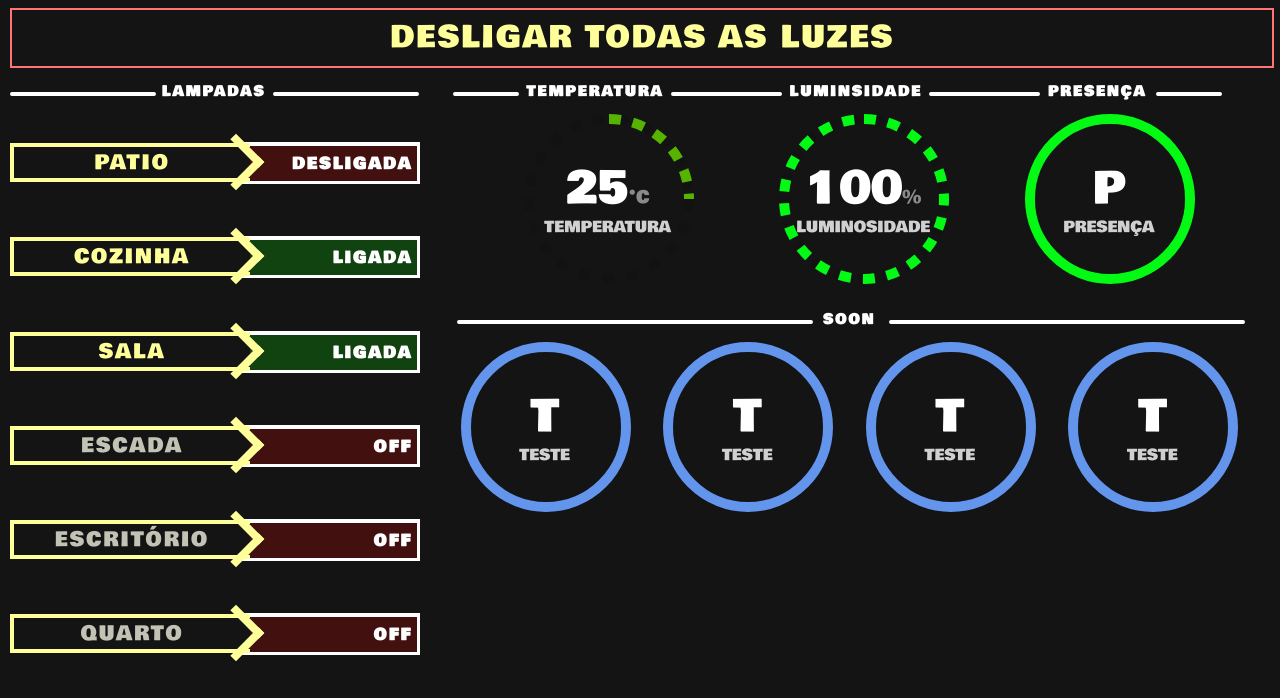
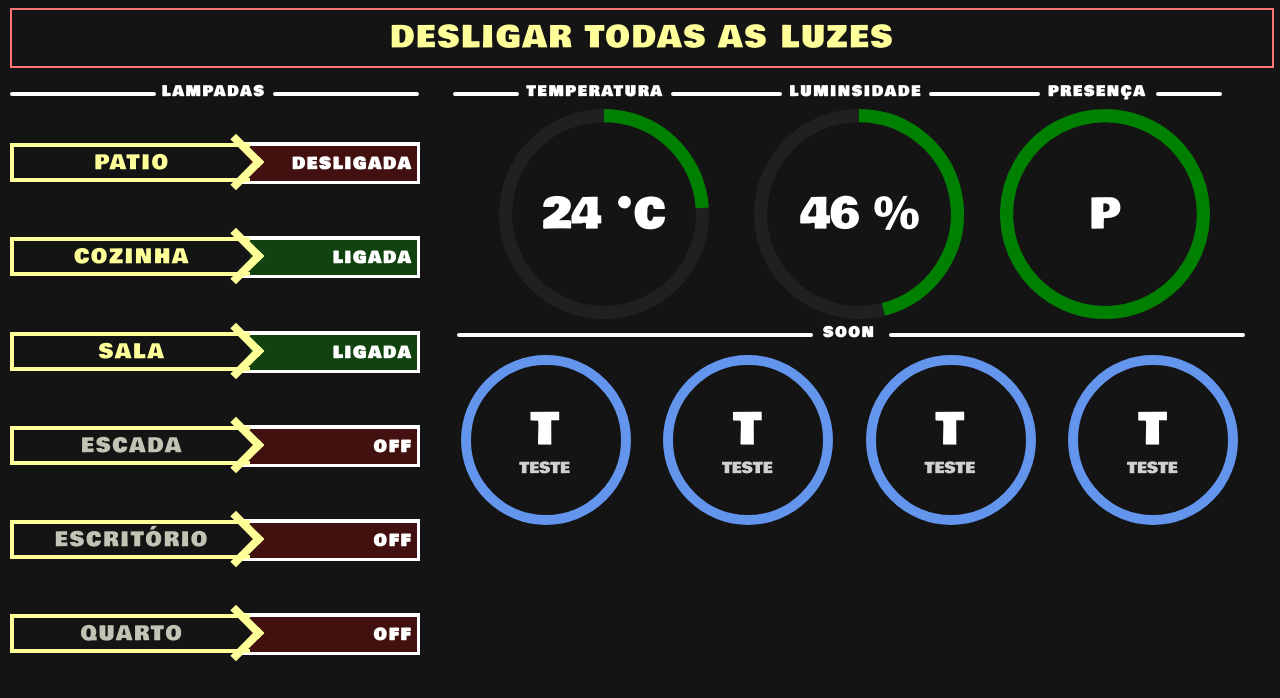
Before and after one commit to Cassiobsk8/AutoHome, a plain HTML site: page NodeMCU_code/data/comm.htm in a window 1280 px wide. Drawn offline with Linux system fonts and the light colour scheme.

Commit message:
Substituição dos gauge PT1 e interação deles com JSON

```diff
--- a/NodeMCU_code/data/comm.css
+++ b/NodeMCU_code/data/comm.css
@@ -271,7 +271,6 @@ i {
     Overflow:        Hidden;
     Cursor:          Default;
   }
-
   .GaugeMeter SPAN,
   .GaugeMeter B{
     Margin:          -10px 32px;
@@ -302,3 +301,69 @@ i {
     Font-Weight:     300;
     Opacity:         .8;
   }
+
+  .pie_progress {
+	position: relative;
+	text-align: center;
+	margin-top: 10px;
+	margin-left: -10px;
+
+	-webkit-transform-style: preserve-3d;
+
+			transform-style: preserve-3d;
+  }
+  .pie_progress2 {
+	position: relative;
+	text-align: center;
+	margin-top: 10px;
+	margin-left: -10px;
+
+	-webkit-transform-style: preserve-3d;
+
+			transform-style: preserve-3d;
+  }
+  .pie_progress3 {
+	position: relative;
+	text-align: center;
+	margin-top: 10px;
+	margin-left: -10px;
+
+	-webkit-transform-style: preserve-3d;
+
+			transform-style: preserve-3d;
+  }
+  .pie_progress__svg {
+	position: relative;
+	display: inline-block;
+	width: 100%;
+	padding-bottom: 100%;
+	overflow: hidden;
+	vertical-align: middle;
+  }
+  .pie_progress__svg svg {
+	position: absolute;
+	top: 0;
+	left: 0;
+	display: inline-block;
+	width: 100%;
+	height: 100%;
+	margin: 0 auto;
+  }
+  .pie_progress__content, .pie_progress__number, .pie_progress__label, .pie_progress__icon {
+	position: absolute;
+	top: 50%;
+	left: 0;
+	width: 100%;
+	-webkit-transform: translateY(-50%);
+		-ms-transform: translateY(-50%);
+			transform: translateY(-50%);
+  }
+
+  .pie_progress__number {
+	font-size: 42px;
+  }
+
+  .pie_progress__label {
+	margin-top: 32px;
+	font-size: 12px;
+  }
--- a/NodeMCU_code/data/comm.htm
+++ b/NodeMCU_code/data/comm.htm
@@ -8,6 +8,8 @@
 
 	<script src="jquery-3.2.1.min.js"></script>
 	<script src="jquery.AshAlom.gaugeMeter-2.0.0.min.js"></script>
+	<script src="jquery-asPieProgress.js"></script>
+
 	<script>
 		function soundclick() {
 			var snd = new Audio("clickm.mp3");
@@ -23,50 +25,106 @@
 
 	<script>
 		function refresh() {
-			$.getJSON('test.json', function (jd) {
-				$('#ipatio').html('' + jd.patio + '');
-				$('#icozinha').html('' + jd.cozinha + '');
-				$('#isala').html('' + jd.sala + '');
-				$('#iescada').html('' + jd.escada + '');
-				$('#iescritorio').html('' + jd.escritorio + '');
-				$('#iquarto').html('' + jd.quarto + '');
-				console.log(jd);
-				if (jd.patio == "LIGADA") {
+			$(document).ready(function () {
+				$.getJSON('test.json', function (data) {
+					$('#ipatio').html(data.patio);
+					$('#icozinha').html(data.cozinha);
+					$('#isala').html(data.sala);
+					$('#iescada').html(data.escada);
+					$('#iescritorio').html(data.escritorio);
+					$('#iquarto').html(data.quarto);
+
+					$('.pie_progress').asPieProgress('go', data.gtemp);
+					$('.pie_progress2').asPieProgress('go', data.glum);
+					var datagpres = (data.gpres * 100)
+					$('.pie_progress3').asPieProgress('go', datagpres);
+
+					if (data.patio == "LIGADA") {
 						$('#bpatio').css('background', 'rgba(0, 255, 0, 0.2)');
 					} else {
 						$('#bpatio').css('background', 'rgba(255, 0, 0, 0.2)');
 					};
-				if (jd.cozinha == "LIGADA") {
+					if (data.cozinha == "LIGADA") {
 						$('#bcozinha').css('background', 'rgba(0, 255, 0, 0.2)');
 					} else {
 						$('#bcozinha').css('background', 'rgba(255, 0, 0, 0.2)');
 					};
-				if (jd.sala == "LIGADA") {
+					if (data.sala == "LIGADA") {
 						$('#bsala').css('background', 'rgba(0, 255, 0, 0.2)');
 					} else {
 						$('#bsala').css('background', 'rgba(255, 0, 0, 0.2)');
 					};
-				if (jd.escada == "LIGADA") {
+					if (data.escada == "LIGADA") {
 						$('#bescada').css('background', 'rgba(0, 255, 0, 0.2)');
 					} else {
 						$('#bescada').css('background', 'rgba(255, 0, 0, 0.2)');
 					};
-				if (jd.escritorio == "LIGADA") {
+					if (data.escritorio == "LIGADA") {
 						$('#bescritorio').css('background', 'rgba(0, 255, 0, 0.2)');
 					} else {
 						$('#bescritorio').css('background', 'rgba(255, 0, 0, 0.2)');
 					};
-				if (jd.quarto == "LIGADA") {
+					if (data.quarto == "LIGADA") {
 						$('#bquarto').css('background', 'rgba(0, 255, 0, 0.2)');
 					} else {
 						$('#bquarto').css('background', 'rgba(255, 0, 0, 0.2)');
 					};
 				});
+			})
 			setTimeout(refresh, 500);
 		}
 		refresh();
 	</script>
 
+	<script type="text/javascript">
+		jQuery(function ($) {
+			$('.pie_progress').asPieProgress({
+				namespace: 'pie_progress',
+				min: 0,
+				max: 100,
+				speed: 28,
+				barcolor: 'green',
+				trackcolor: '#202020',
+				barsize: '10',
+				easing: 'linear',
+				numberCallback(n) {
+					'use strict';
+					const percentage = Math.round(this.getPercentage(n));
+					return `${percentage} °C`;
+				},
+			});
+			$('.pie_progress2').asPieProgress({
+				namespace: 'pie_progress2',
+				min: 0,
+				max: 100,
+				speed: 28,
+				barcolor: 'green',
+				trackcolor: '#202020',
+				barsize: '10',
+				easing: 'linear',
+				numberCallback(n) {
+					'use strict';
+					const percentage = Math.round(this.getPercentage(n));
+					return `${percentage} %`;
+				},
+			});
+			$('.pie_progress3').asPieProgress({
+				namespace: 'pie_progress3',
+				min: 0,
+				max: 100,
+				speed: 10,
+				barcolor: 'green',
+				trackcolor: '#202020',
+				barsize: '10',
+				easing: 'ease',
+				numberCallback(n) {
+					'use strict';
+					const percentage = Math.round(this.getPercentage(n));
+					return `P`;
+				},
+			});
+		});
+	</script>
 
 </head>
 
@@ -74,7 +132,7 @@
 	<div id="container">
 
 
-		<button class="button buttont" onclick="soundclick(); test()">DESLIGAR TODAS AS LUZES</button>
+		<button class="button buttont" onclick="soundclick(); testt()">DESLIGAR TODAS AS LUZES</button>
 
 
 		<div id="esq">
@@ -137,18 +195,18 @@
 				<div class="floating-box2"></div>
 				<p></p>
 				<div id="gauge1">
-					<div class="GaugeMeter" id="GaugeMeter_1" data-percent="25" data-stripe="12" data-append="°C" data-animate_gauge_colors="1"
-					 data-theme="Green-Red" data-label="TEMPERATURA" data-label_color="white" data-size="200" data-width="10">
+					<div class="pie_progress" role="progressbar">
+						<span class="pie_progress__number">0°C</span>
 					</div>
 				</div>
 				<div id="gauge2">
-					<div class="GaugeMeter" id="GaugeMeter_1" data-percent="100" data-stripe="12" data-append="%" data-color="#04FA15" data-label="LUMINOSIDADE"
-					 data-label_color="white" data-size="200" data-width="10">
+					<div class="pie_progress2" role="progressbar">
+						<span class="pie_progress__number">0°C</span>
 					</div>
 				</div>
 				<div id="gauge3">
-					<div class="GaugeMeter" id="GaugeMeter_1" data-used="1" data-total="1" data-stripe="0" data-back="black" data-color="#04FA15"
-					 data-text="P" data-label="PRESENÇA" data-label_color="white" data-size="200" data-width="0">
+					<div class="pie_progress3" role="progressbar">
+						<span class="pie_progress__number">P</span>
 					</div>
 				</div>
 			</div>
@@ -160,25 +218,25 @@
 				<div class="floating-box4"></div>
 				<p></p>
 				<div id="gauge4">
-					<div class="GaugeMeter" id="GaugeMeter_1" data-used="1" data-total="1" data-stripe="0" data-back="black" data-color="CornflowerBlue "
+					<div class="GaugeMeter" id="GaugeMeter_4" data-used="1" data-total="1" data-stripe="0" data-back="black" data-color="CornflowerBlue "
 					 data-text="T" data-label="TESTE" data-label_color="white" data-size="200" data-width="0">
 					</div>
 					<button class="button buttong" onclick="soundclick()"></button>
 				</div>
 				<div id="gauge4">
-					<div class="GaugeMeter" id="GaugeMeter_1" data-used="1" data-total="1" data-stripe="0" data-back="black" data-color="CornflowerBlue "
+					<div class="GaugeMeter" id="GaugeMeter_5" data-used="1" data-total="1" data-stripe="0" data-back="black" data-color="CornflowerBlue "
 					 data-text="T" data-label="TESTE" data-label_color="white" data-size="200" data-width="0">
 					</div>
 					<button class="button buttong" onclick="soundclick()"></button>
 				</div>
 				<div id="gauge4">
-					<div class="GaugeMeter" id="GaugeMeter_1" data-used="1" data-total="1" data-stripe="0" data-back="black" data-color="CornflowerBlue "
+					<div class="GaugeMeter" id="GaugeMeter_6" data-used="1" data-total="1" data-stripe="0" data-back="black" data-color="CornflowerBlue "
 					 data-text="T" data-label="TESTE" data-label_color="white" data-size="200" data-width="0">
 					</div>
 					<button class="button buttong" onclick="soundclick()"></button>
 				</div>
 				<div id="gauge4">
-					<div class="GaugeMeter" id="GaugeMeter_1" data-used="1" data-total="1" data-stripe="0" data-back="black" data-color="CornflowerBlue "
+					<div class="GaugeMeter" id="GaugeMeter_7" data-used="1" data-total="1" data-stripe="0" data-back="black" data-color="CornflowerBlue "
 					 data-text="T" data-label="TESTE" data-label_color="white" data-size="200" data-width="0">
 					</div>
 					<button class="button buttong" onclick="soundclick()"></button>
--- a/NodeMCU_code/data/test.json
+++ b/NodeMCU_code/data/test.json
@@ -10,5 +10,8 @@
 "salal": "ON",
 "escadal": "OFF",
 "escritoriol": "OFF",
-"quartol": "OFF"
+"quartol": "OFF",
+"gtemp": "24",
+"glum": "46",
+"gpres": "1"
 }
```
Also changed, not shown: NodeMCU_code/data/jquery-asPieProgress.js (added). Lines whose indentation alone changed are shown as unchanged.
